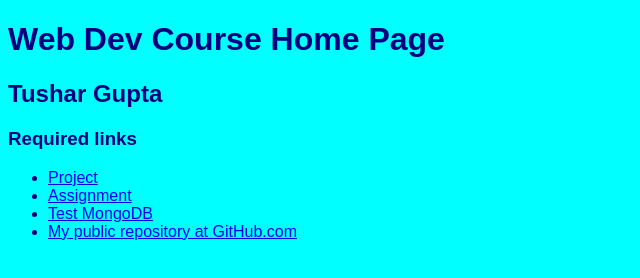
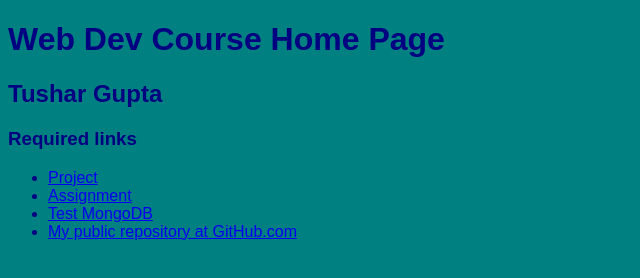
Before and after one commit to tusharguptacse/gupta-tushar-webdev, a website: page public/index.html in a window 1280 px wide. Shown: the whole page, without its empty margins (0-640 px from the left). Drawn offline with Linux system fonts and the light colour scheme.

Commit message:
Update index.html

```diff
--- a/public/index.html
+++ b/public/index.html
@@ -4,7 +4,7 @@
     <meta charset="UTF-8">
     <title>Web Dev Course Home Page</title>
 </head>
-<body text = "navy" bgcolor = "aqua">
+<body text = "navy" bgcolor = "teal">
     <h1><Font face="Arial">Web Dev Course Home Page</Font></h1>
 
     <p>
```
